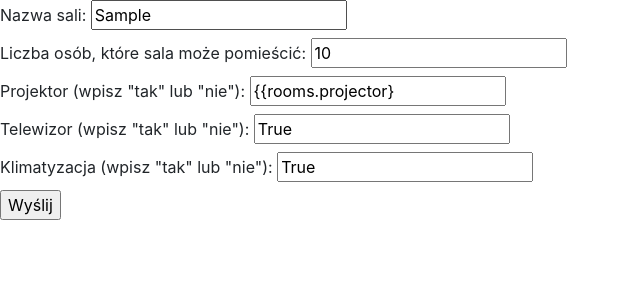
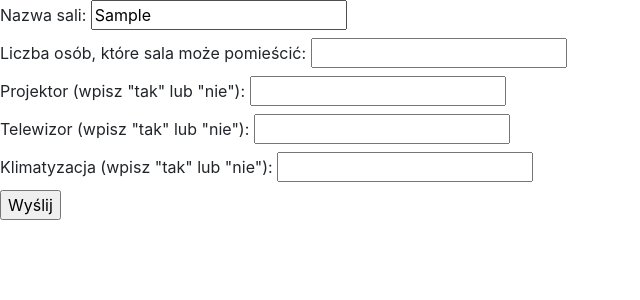
Before and after one commit to Murtrag/warsztaty4, a Django app: page /room/modify/1 in a window 1280 px wide. Shown: the top 300 px of the page, without its empty margins (0-640 px from the left). Run offline with Django 3.2, Linux system fonts and the light colour scheme; tables that the repository leaves empty hold one stand-in row (values such as "Sample post"); some libraries are stand-ins or nearby versions.

Commit message:
little change in template for edit_room

```diff
--- a/main/templates/edit_room.html
+++ b/main/templates/edit_room.html
@@ -7,16 +7,16 @@
         <input type="text" name="name" value={{rooms.name}}>
     </label><br>
     <label>Liczba osób, które sala może pomieścić:
-        <input type="text" name="capacity" value={{rooms.capacity}}>
+        <input type="text" name="capacity">
     </label><br>
     <label>Projektor (wpisz "tak" lub "nie"):
-        <input type="text" name="projector" value={{rooms.projector}>
+        <input type="text" name="projector">
     </label><br>
     <label>Telewizor (wpisz "tak" lub "nie"):
-        <input type="text" name="tv" value={{rooms.tv}}>
+        <input type="text" name="tv">
     </label><br>
     <label>Klimatyzacja (wpisz "tak" lub "nie"):
-        <input type="text" name="air_conditioning" value={{rooms.air_conditioning}}>
+        <input type="text" name="air_conditioning">
     </label><br>
     <input type="submit" name="submit" value="Wyślij">
 </form>
```
